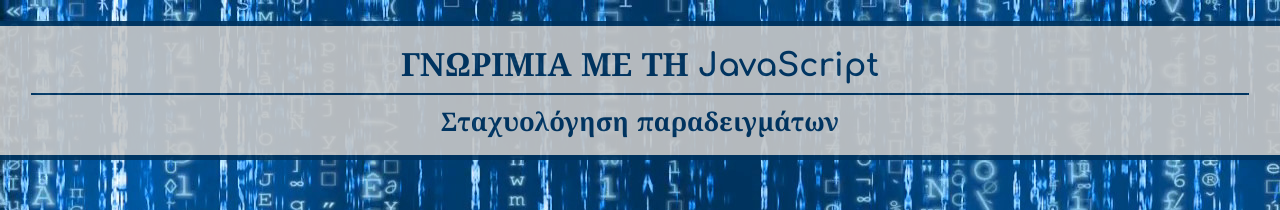
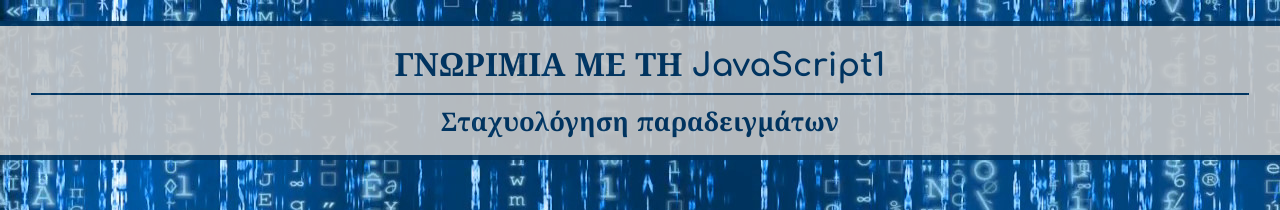
Before and after one commit to demosthenesst/neoplasticism, a plain HTML site: page javascript.html in a window 1280 px wide. Shown: the top 210 px of the page. Drawn offline with nearby package versions, Linux system fonts and the light colour scheme; a script that the page names is missing.

Commit message:
Update javascript.html

```diff
--- a/javascript.html
+++ b/javascript.html
@@ -36,7 +36,7 @@
 </head>
 
 <body>
-  <h1>ΓΝΩΡΙΜΙΑ ΜΕ ΤΗ JavaScript
+  <h1>ΓΝΩΡΙΜΙΑ ΜΕ ΤΗ JavaScript1
     <hr>
     <span id="subtitle">Σταχυολόγηση παραδειγμάτων</span>
   </h1>
```
